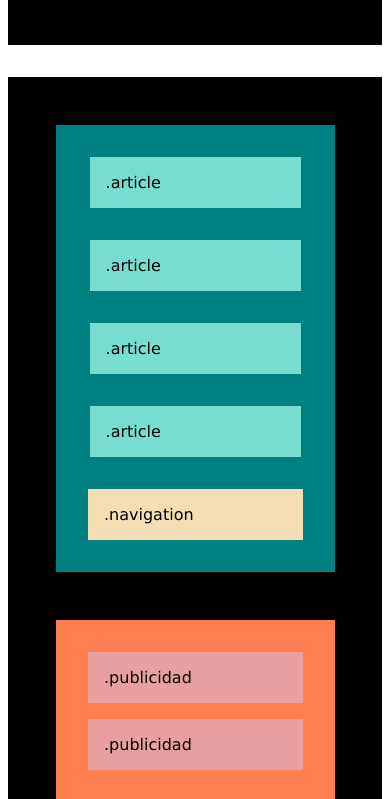
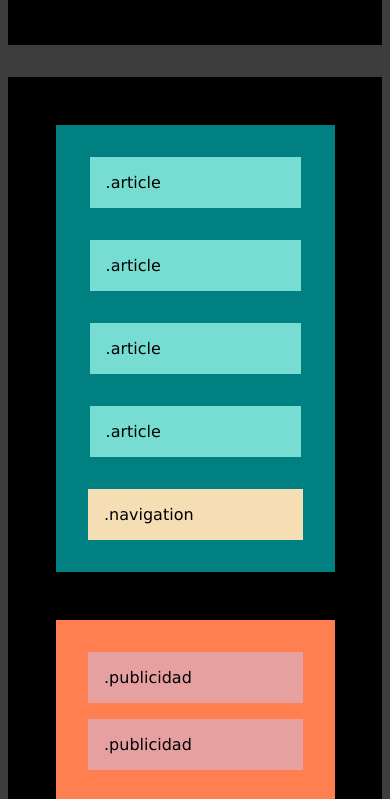
Before and after one commit to iDa-doRo/HTML-CSS-Flexbox, a plain HTML site: page index.html in a window 390 px wide. Shown: the part 530-1329 px from the top of the page. Drawn offline with Linux system fonts and the light colour scheme.

Commit message:
S1.1 Exercise 4
The exercise proposes to change the web background color according to the stablished breakpoints for tablet and mobile devices.

```diff
--- a/styles.css
+++ b/styles.css
@@ -104,6 +104,9 @@ article {
 
 /* media queries tablets */
 @media only screen and (max-width: 992px) {
+    body {
+        background-color: rgb(116, 116, 116);
+    }
     /* header */
     nav {
         display: block;
@@ -134,6 +137,9 @@ article {
 
 /* media queries mobile */
 @media only screen and (max-width: 576px) {
+    body {
+        background-color: rgb(61, 61, 61);
+    }
     /* header */
     .logo, .navi, .social {
         width: 83%;
```
